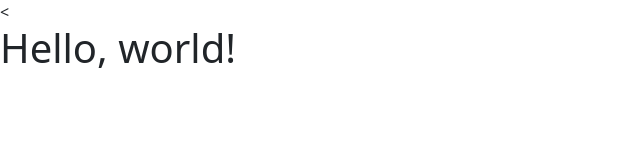
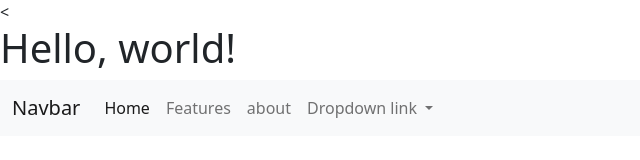
Before and after one commit to Richakesharwal/demo, a plain HTML site: page my website/index.html in a window 1280 px wide. Shown: the whole page, without its empty margins (0-640 px from the left). Drawn offline with nearby package versions, Linux system fonts and the light colour scheme.

Commit message:
added about

```diff
--- a/my website/index.html
+++ b/my website/index.html
@@ -13,6 +13,38 @@
   <body>
     <h1>Hello, world!</h1>
 
+    <nav class="navbar navbar-expand-lg navbar-light bg-light">
+        <div class="container-fluid">
+          <a class="navbar-brand" href="#">Navbar</a>
+          <button class="navbar-toggler" type="button" data-bs-toggle="collapse" data-bs-target="#navbarNavDropdown" aria-controls="navbarNavDropdown" aria-expanded="false" aria-label="Toggle navigation">
+            <span class="navbar-toggler-icon"></span>
+          </button>
+          <div class="collapse navbar-collapse" id="navbarNavDropdown">
+            <ul class="navbar-nav">
+              <li class="nav-item">
+                <a class="nav-link active" aria-current="page" href="#">Home</a>
+              </li>
+              <li class="nav-item">
+                <a class="nav-link" href="#">Features</a>
+              </li>
+              <li class="nav-item">
+                <a class="nav-link" href="#">about</a>
+              </li>
+              <li class="nav-item dropdown">
+                <a class="nav-link dropdown-toggle" href="#" id="navbarDropdownMenuLink" role="button" data-bs-toggle="dropdown" aria-expanded="false">
+                  Dropdown link
+                </a>
+                <ul class="dropdown-menu" aria-labelledby="navbarDropdownMenuLink">
+                  <li><a class="dropdown-item" href="#">Action</a></li>
+                  <li><a class="dropdown-item" href="#">Another action</a></li>
+                  <li><a class="dropdown-item" href="#">Something else here</a></li>
+                </ul>
+              </li>
+            </ul>
+          </div>
+        </div>
+      </nav>
+
     <!-- Optional JavaScript; choose one of the two! -->
 
     <!-- Option 1: Bootstrap Bundle with Popper -->
```
